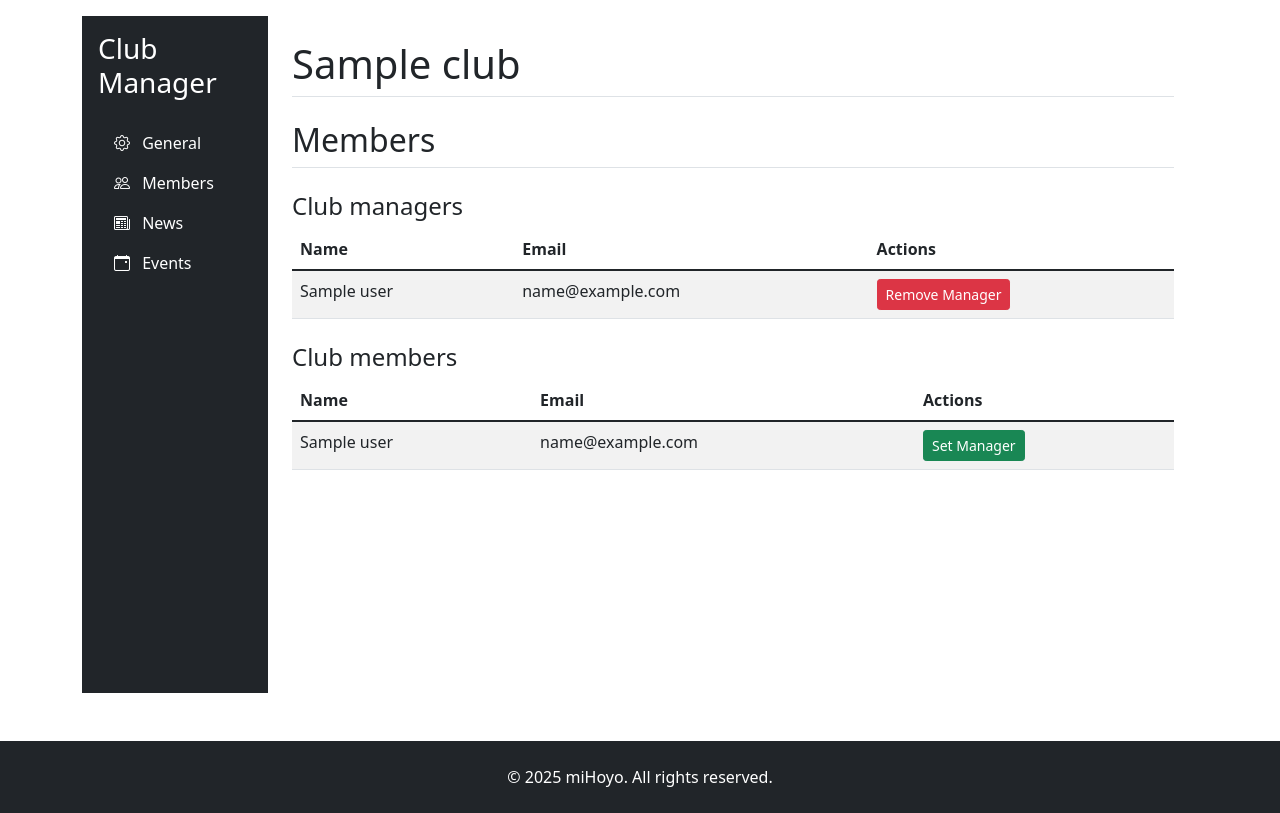
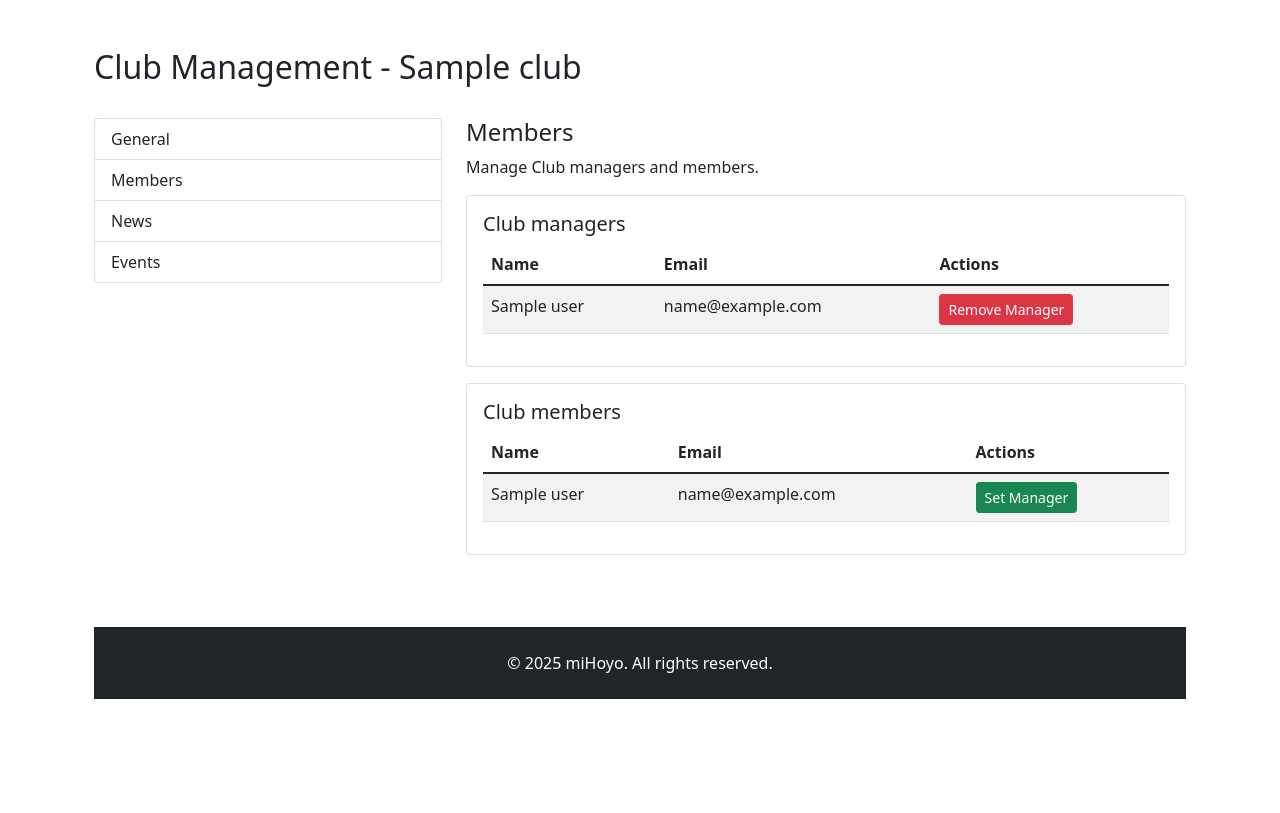
Before and after one commit to MingzeLi-qwq/Clubland, a Django app: template club_system/templates/club_manager/members.html in a window 1280 px wide. Shown: the part 59-872 px from the top of the page. After the commit the page ends 758 px from the top, so only its background shows below. Run offline with Django 5.2, Linux system fonts and the light colour scheme; tables that the repository leaves empty hold one stand-in row (values such as "Sample post"); the template is opened without the code that fills it: values that come from a table or form of the project are taken from there, most other values are stand-ins (such as "Sample title", 1, 10 or a date in 2020); data that the repository does not hold is empty; some libraries are stand-ins or nearby versions.

Commit message:
Unified the design language of club manager and user dashboard / 统一了club manager和user dashboard的设计语言

```diff
--- a/club_system/templates/club_manager/club_manager_base.html
+++ b/club_system/templates/club_manager/club_manager_base.html
@@ -1,75 +1,46 @@
-{% extends "base.html" %}
+{% extends 'base.html' %}
 {% load static %}
 
 {% block body %}
-<link href="{% static 'css/club_manager.css' %}" rel="stylesheet">
-<div class="container-fluid">
-  <div class="row">
-    <!-- 侧边栏 -->
-    <!-- <div class="col-md-3 col-lg-2 bg-dark text-white vh-100 sticky-top" style="top: 63px;"> -->
-    <!-- <div class="col-md-3 col-lg-2 bg-dark text-white sticky-top" style="top: 63px; height: calc(100vh - 63px);"> -->
-    <div class="col-md-3 col-lg-2 bg-dark text-white sticky-top">
-      <div class="d-flex flex-column flex-shrink-0 p-3">
-        <ul class="nav nav-pills flex-column mb-auto">
+<div class="container mt-5 mb-4">
+    <!-- 标题 -->
+    <div class="d-flex justify-content-between align-items-center">
+        <h2>Club Management - {{ club.name }}</h2>
+        <!-- <a href="{% url 'logout' %}" class="btn btn-primary">Sign Out</a> -->
+    </div>
+    <!-- <p class="text-muted">Manage Club setting.</p> -->
 
-          <li class="mb-3 name">
-            <h3>Club Manager</h3>
-          </li>
+    <!-- <div class="d-flex align-items-center">
+      <div class="ms-3 mt-4">
+          <h3>{{ club.name }}</h3>
+      </div>
+    </div> -->
 
-          <li class="nav-item">
-            <a href="{% url 'club_manager_general' club_id=club_id %}"
-               class="nav-link text-white {% if request.resolver_match.url_name == 'club_manager_general' %}active{% endif %}">
-               <i class="bi bi-gear me-2"></i>
+    <div class="row mt-4">
+        <div class="col-md-4">
+            <div class="list-group">
+                <a href="{% url 'club_manager_general' club_id=club_id %}" class="list-group-item list-group-item-action">
                     General
                 </a>
-          </li>
-
-          <li class="nav-item">
-            <a href="{% url 'club_manager_members' club_id=club_id %}"
-               class="nav-link text-white {% if request.resolver_match.url_name == 'club_manager_members' %}active{% endif %}">
-              <i class="bi bi-people me-2"></i>
+                <a href="{% url 'club_manager_members' club_id=club_id %}" class="list-group-item list-group-item-action">
                     Members
                 </a>
-          </li>
-
-          <li class="nav-item">
-            <a href="{% url 'club_manager_news' club_id=club_id %}"
-               class="nav-link text-white {% if request.resolver_match.url_name == 'club_manager_news' %}active{% endif %}">
-               <i class="bi bi-newspaper me-2"></i>
+                <a href="{% url 'club_manager_news' club_id=club_id %}" class="list-group-item list-group-item-action">
                     News
                 </a>
-          </li>
-
-          <li class="nav-item">
-            <a href="{% url 'club_manager_events' club_id=club_id %}"
-               class="nav-link text-white {% if request.resolver_match.url_name == 'club_manager_events' %}active{% endif %}">
-               <i class="bi bi-calendar-event me-2"></i>
+                <a href="{% url 'club_manager_events' club_id=club_id %}" class="list-group-item list-group-item-action">
                     Events
                 </a>
-          </li>
-
-        </ul>
             </div>
         </div>
 
         <!-- 主内容 -->
-    <!-- <main class="col-md-9 col-lg-10 p-4 position-relative" style="left: 16.6666666%; width: calc(83.33333333% - 30px); padding-top: 20px !important;"> -->
-    <main class="col-md-9 col-lg-10 p-4 position-relative">
-    <!-- <main class="col-md-10 col-lg-10 p-4 position-relative" style="left: 15%; width: 85%; padding: 20px 25px !important;"> -->
-        <div class="d-flex justify-content-between border-bottom mb-4">
-          <h1>{{ club.name }}</h1>
-        </div>
-
-        <div class="d-flex justify-content-between border-bottom mb-4">
-        <h2>{% block manager_title %}Manager{% endblock %}</h2>
-        </div>
-
+        <div class="col-md-8">
           {% block manager_content %}
           <!-- 动态内容区域 -->
           {% endblock %}
-    </main>
-
-
         </div>
     </div>
+</div>
+
 {% endblock %}
--- a/club_system/templates/club_manager/events.html
+++ b/club_system/templates/club_manager/events.html
@@ -1,6 +1,6 @@
 {% extends "club_manager/club_manager_base.html" %}
 
-{% block manager_title %}Events{% endblock %}
+Events
 
 {% block manager_content %}
 
--- a/club_system/templates/club_manager/members.html
+++ b/club_system/templates/club_manager/members.html
@@ -1,6 +1,6 @@
 {% extends "club_manager/club_manager_base.html" %}
 
-{% block manager_title %}Members{% endblock %}
+Members
 
 {% block manager_content %}
 
@@ -21,8 +21,12 @@
     {% endfor %}
   {% endif %}
 
+  <h4>Members</h4>
+  <p>Manage Club managers and members.</p>
+
   <div class="mb-4">
-    <h4>Club managers</h4>
+    <div class="card p-3 mb-3">
+      <h5>Club managers</h5>
       <table class="table table-striped">
         <thead>
           <tr>
@@ -50,8 +54,9 @@
       </table>
   </div>
 
-  <div class="mb-4 mt-4">
-    <h4>Club members</h4>
+  <div class="mb-4">
+    <div class="card p-3 mb-3">
+      <h5>Club members</h5>
       <table class="table table-striped">
         <thead>
           <tr>
@@ -79,4 +84,5 @@
       </table>
   </div>
 
+
   {% endblock %}
--- a/club_system/templates/club_manager/news.html
+++ b/club_system/templates/club_manager/news.html
@@ -1,6 +1,6 @@
 {% extends "club_manager/club_manager_base.html" %}
 
-{% block manager_title %}News{% endblock %}
+News
 
 {% block manager_content %}
 
```
Also changed, not shown: club_system/templates/club_manager/general.html (+12 -11 lines). Lines whose indentation alone changed are shown as unchanged.
